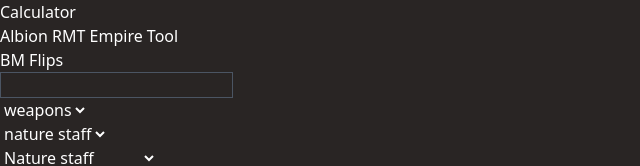
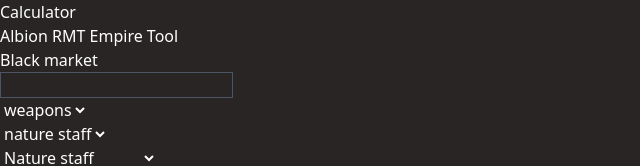
Before and after one commit to VaynerAkaWalo/albion-rmt-frontend, a React (Vite) app: page /black-market in a window 1280 px wide. Shown: the top 166 px of the page, without its empty margins (0-640 px from the left). Built offline with nearby package versions, Linux system fonts and the light colour scheme.

Commit message:
change bm flips to black market tab

```diff
--- a/src/components/headers/Header.jsx
+++ b/src/components/headers/Header.jsx
@@ -10,7 +10,7 @@
                 <Link to={"/"}>Albion RMT Empire Tool</Link>
             </li>
             <li>
-                <Link to={"/black-market"}>BM Flips</Link>
+                <Link to={"/black-market"}>Black market</Link>
             </li>
         </ul>
     )
```
